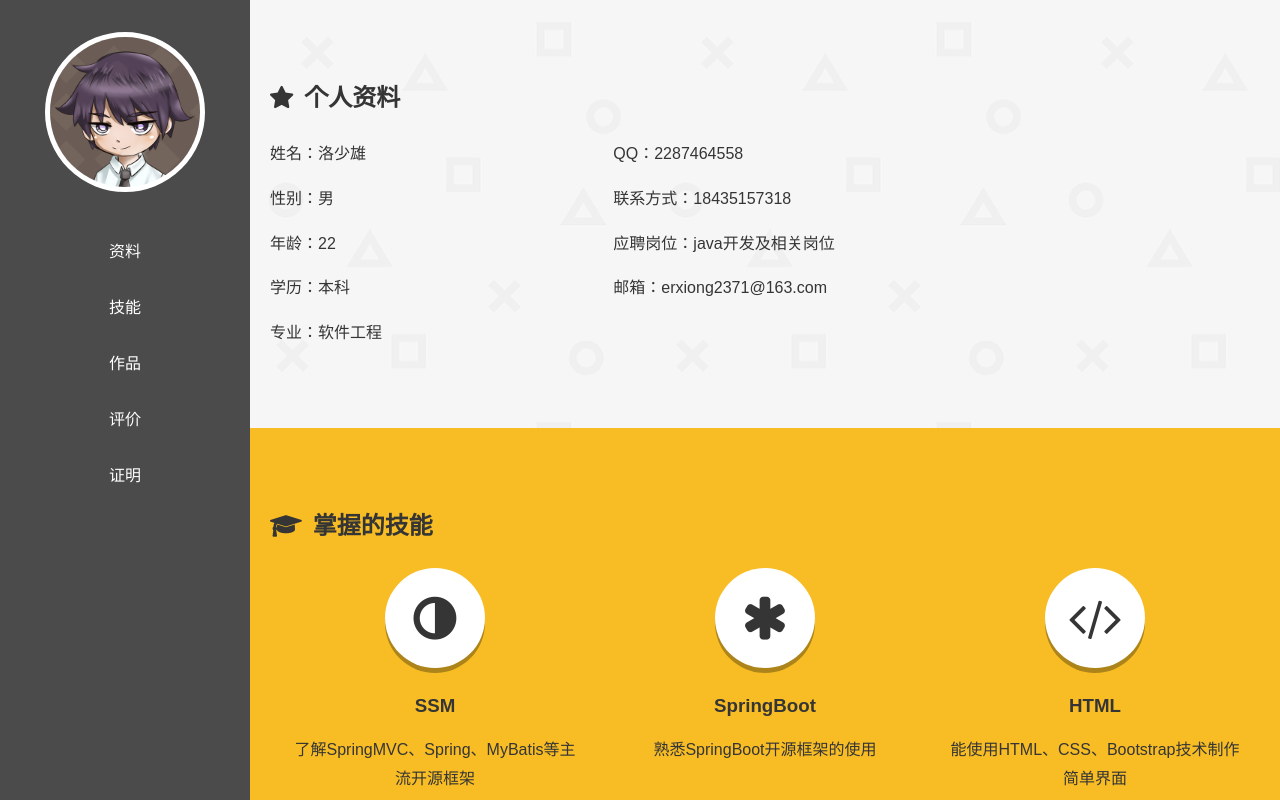
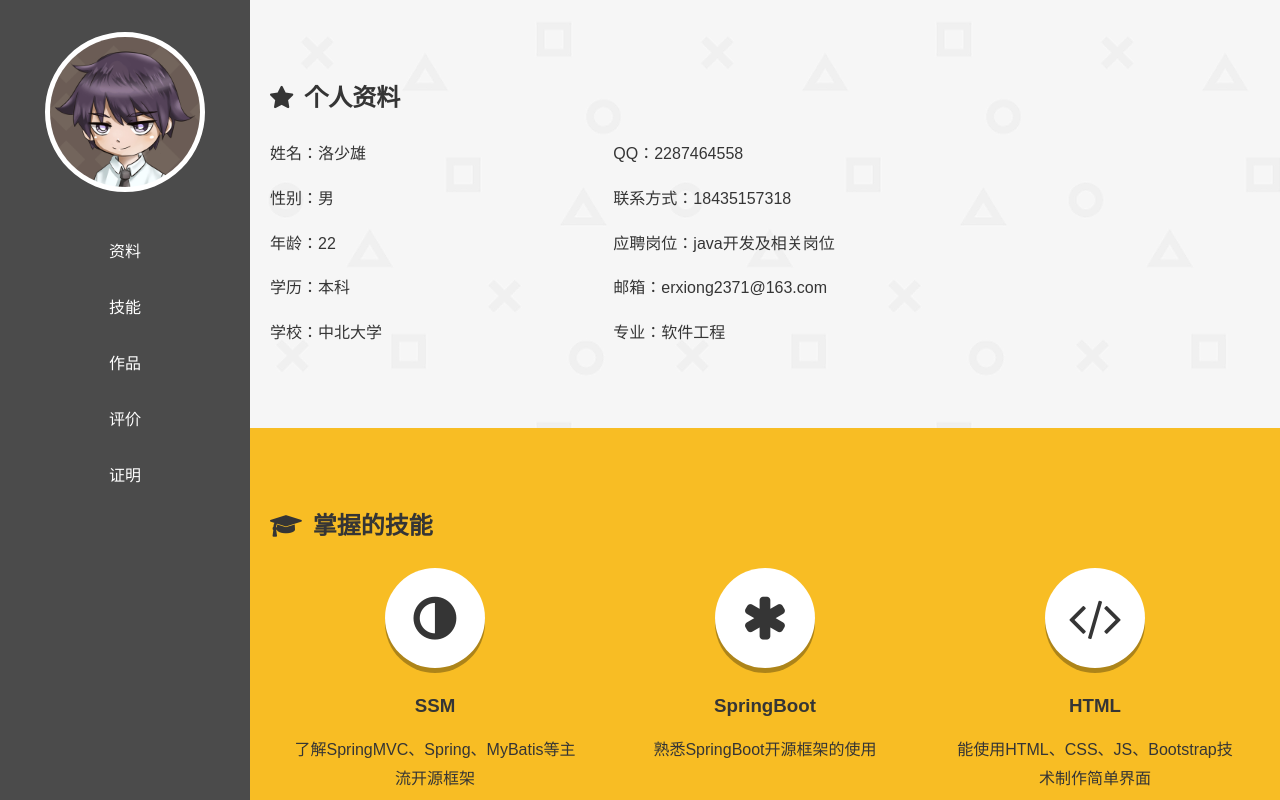
Before and after one commit to Erxionglsx/MyResum, a plain HTML site: page index.html in a window 1280 px wide. Shown: the top 800 px of the page. Drawn offline with Linux system fonts and the light colour scheme.

Commit message:
更新学校信息

```diff
--- a/index.html
+++ b/index.html
@@ -41,7 +41,7 @@
               <p>性别：男</p>
               <p>年龄：22</p>
               <p>学历：本科</p>
-              <p>专业：软件工程</p>
+              <p>学校：中北大学</p>
             </div>
             <div class="col-l-4">
               <p>QQ：2287464558</p>
@@ -52,6 +52,7 @@
               <p>
                 邮箱：erxiong2371@163.com
               </p>
+              <p>专业：软件工程</p>
             </div>
           </div>
         </div>
@@ -84,7 +85,7 @@
               </div>
               <div class="skills-title">
                 <h3>HTML</h3>
-                <p>能使用HTML、CSS、Bootstrap技术制作简单界面</p>
+                <p>能使用HTML、CSS、JS、Bootstrap技术制作简单界面</p>
               </div>
             </div>
           </div>
```
